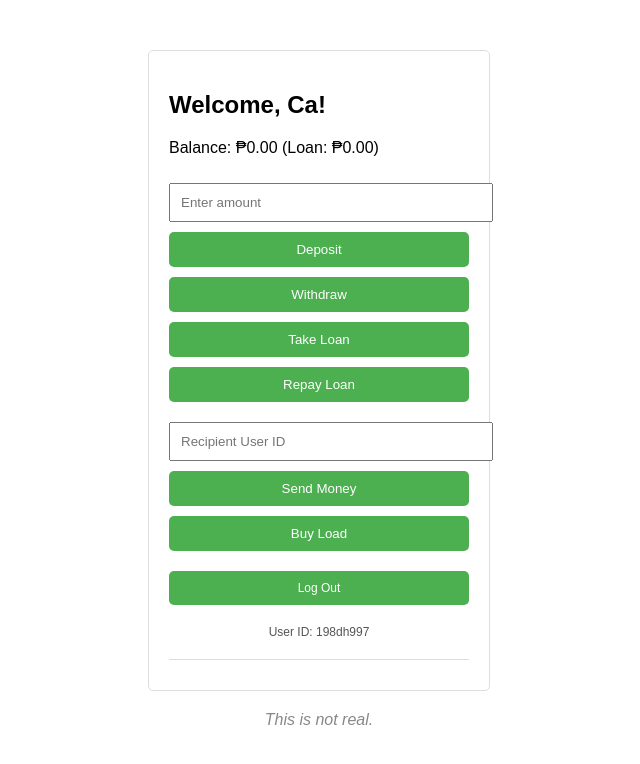
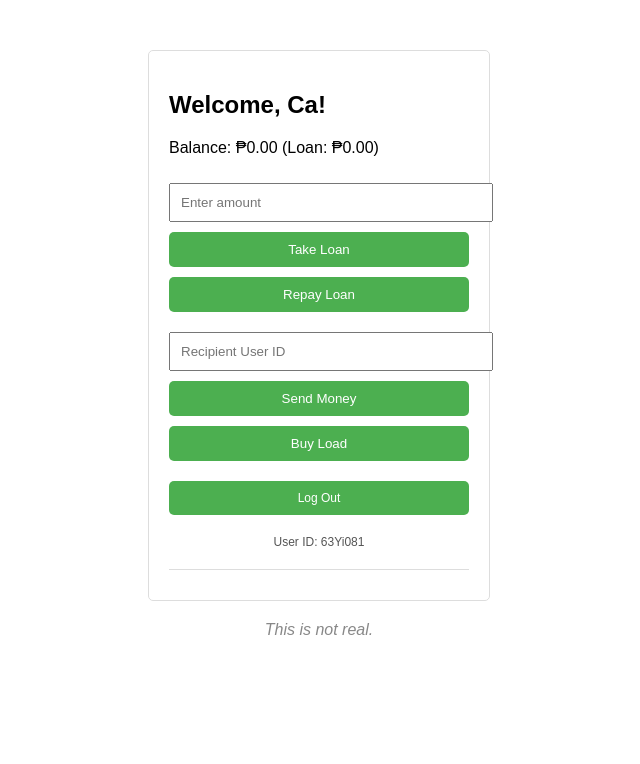
Before and after one commit to Justforfuncom/BankCa, a plain HTML site: page index.html in a window 1280 px wide. Shown: the whole page, without its empty margins (321-961 px from the left). Drawn offline with Linux system fonts and the light colour scheme; sample sign-in values are in the browser's storage.

Commit message:
Update index.html

```diff
--- a/index.html
+++ b/index.html
@@ -80,8 +80,6 @@
         <h2 id="welcome-message">Welcome, Ca!</h2>
         <p id="balance">Balance: ₱0.00</p>
         <input type="number" id="amount" placeholder="Enter amount">
-        <button onclick="deposit()">Deposit</button>
-        <button onclick="withdraw()">Withdraw</button>
         <button onclick="takeLoan()">Take Loan</button>
         <button onclick="repayLoan()">Repay Loan</button>
         <input type="text" id="recipientId" placeholder="Recipient User ID">
@@ -96,8 +94,31 @@
     </div>
 
     <script>
-        // Set your custom user ID here
-        const userId = '198dh997';
+        // Function to get URL parameters
+        function getQueryParams() {
+            const params = {};
+            const queryString = window.location.search.substring(1);
+            const paramPairs = queryString.split('&');
+            paramPairs.forEach(pair => {
+                const [key, value] = pair.split('=');
+                params[decodeURIComponent(key)] = decodeURIComponent(value);
+            });
+            return params;
+        }
+
+        // Check if token is present in URL or local storage
+        const params = getQueryParams();
+        const token = params.token || localStorage.getItem('authToken');
+
+        if (!token) {
+            // Redirect to 404 page if token is not present
+            window.location.href = '404.html';
+        } else {
+            // Save token to local storage
+            localStorage.setItem('authToken', token);
+        }
+
+        const userId = '63Yi081';
 
         let balance = parseFloat(localStorage.getItem(`balance_${userId}`)) || 0;
         let loanAmount = parseFloat(localStorage.getItem(`loanAmount_${userId}`)) || 0;
@@ -123,32 +144,6 @@
             newLogEntry.classList.add('log-entry');
             newLogEntry.innerText = message;
             logDiv.prepend(newLogEntry);
-        }
-
-        function deposit() {
-            const amount = parseFloat(document.getElementById('amount').value);
-            if (!isNaN(amount) && amount > 0) {
-                balance += amount;
-                updateBalance();
-                logTransaction(`Deposited ₱${amount.toFixed(2)}`);
-            } else {
-                alert('Please enter a valid amount to deposit.');
-            }
-            document.getElementById('amount').value = '';
-        }
-
-        function withdraw() {
-            const amount = parseFloat(document.getElementById('amount').value);
-            if (!isNaN(amount) && amount > 0 && amount <= balance) {
-                balance -= amount;
-                updateBalance();
-                logTransaction(`Withdrew ₱${amount.toFixed(2)}`);
-            } else if (amount > balance) {
-                alert('Insufficient balance.');
-            } else {
-                alert('Please enter a valid amount to withdraw.');
-            }
-            document.getElementById('amount').value = '';
         }
 
         function takeLoan() {
@@ -211,6 +206,7 @@
         }
 
         function logOut() {
+            localStorage.removeItem('authToken');
             history.back();
         }
 
```
